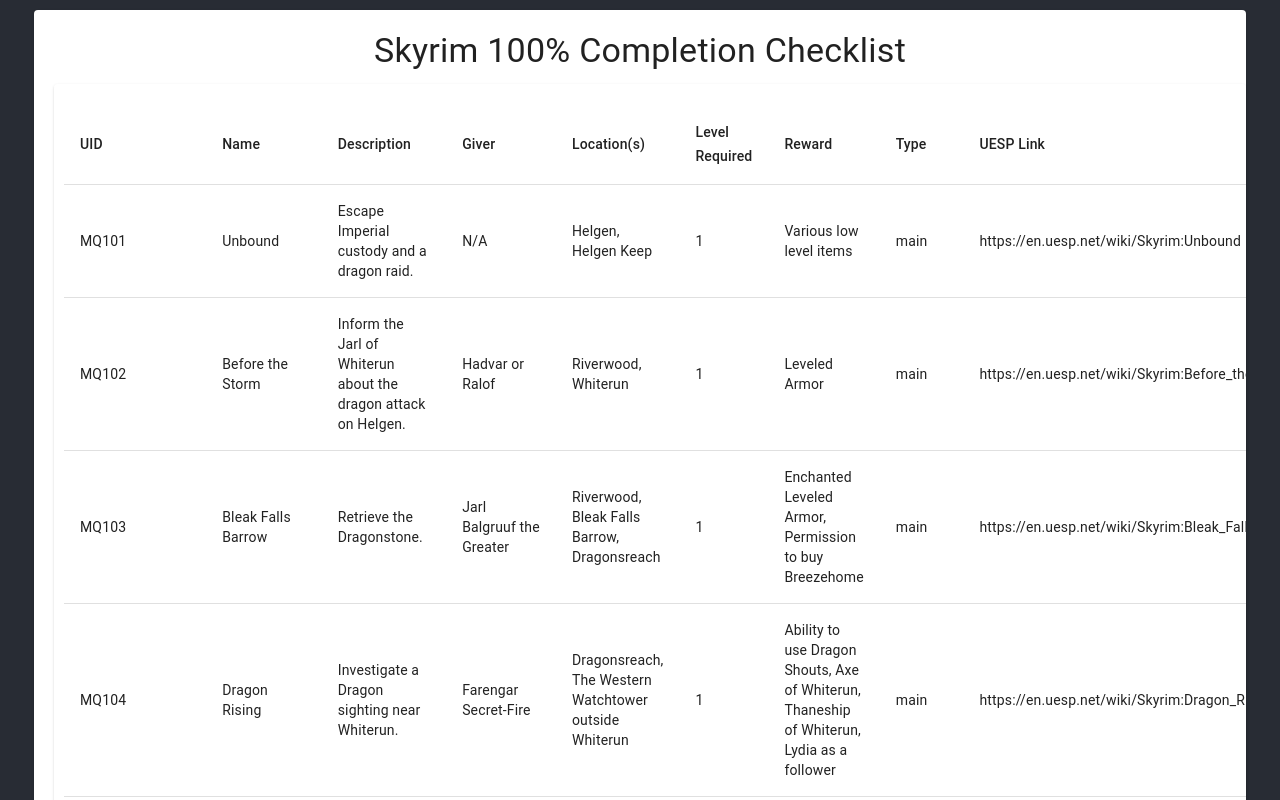
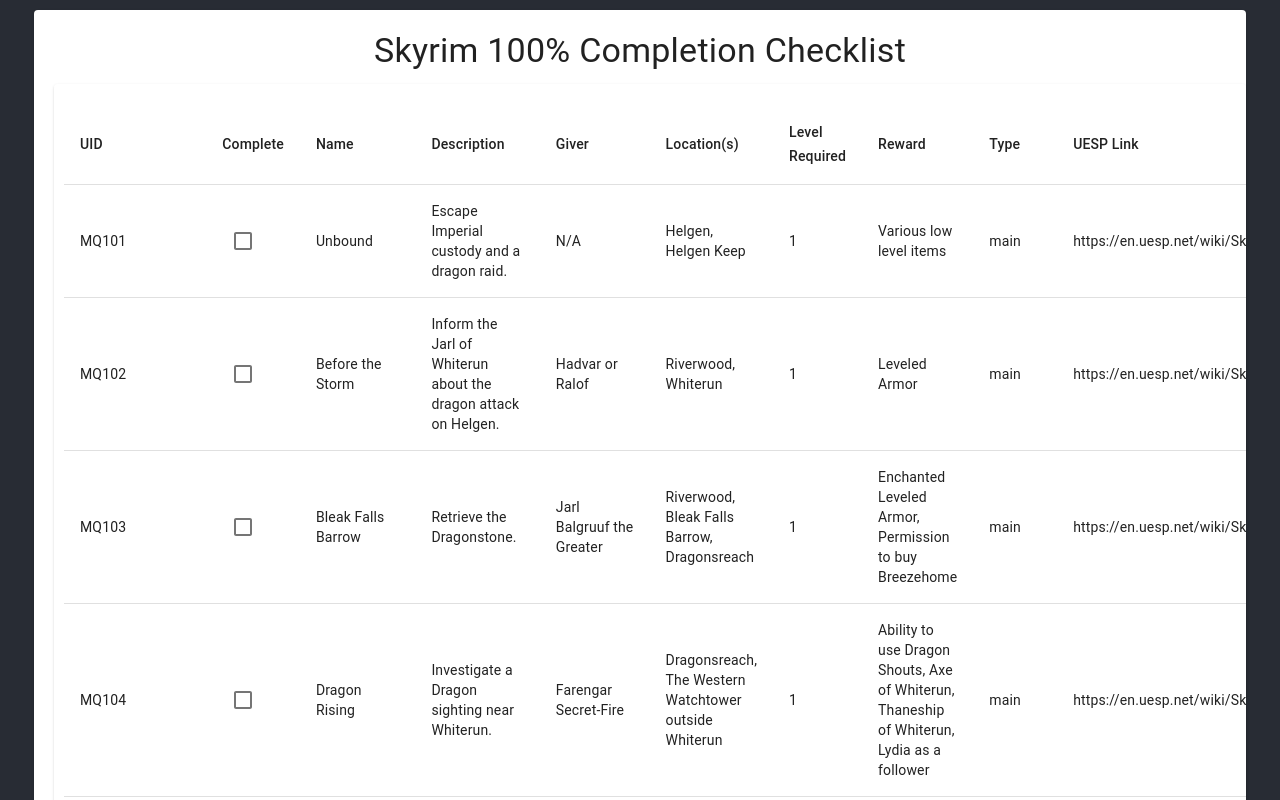
Before and after one commit to px3l/skyrim-quests, a React (Create React App) app: page / in a window 1280 px wide. Shown: the top 800 px of the page. Built offline with nearby package versions, Linux system fonts and the light colour scheme.

Commit message:
small edit

```diff
--- a/src/Components/App/App.js
+++ b/src/Components/App/App.js
@@ -14,6 +14,7 @@
         <Typography variant="h4" component="h1" gutterBottom>
           Skyrim 100% Completion Checklist
         </Typography>
+
         <QuestTable
           data = { tableData.mainQuest }
         />
--- a/src/Components/QuestTable.js
+++ b/src/Components/QuestTable.js
@@ -7,17 +7,19 @@
 import TableHead from '@material-ui/core/TableHead';
 import TableRow from '@material-ui/core/TableRow';
 import Paper from '@material-ui/core/Paper';
+import Checkbox from '@material-ui/core/Checkbox';
 
 const TableComponent = ({
   data,
 }) => {
   return (
     <TableContainer component={Paper}>
-      <Table aria-label="simple table">
+      <Table aria-label="quest table">
 
         <TableHead>
           <TableRow>
             <TableCell>UID</TableCell>
+            <TableCell>Complete</TableCell>
             <TableCell>Name</TableCell>
             <TableCell>Description</TableCell>
             <TableCell>Giver</TableCell>
@@ -33,6 +35,7 @@
           {data.map( (row, i) => (
             <TableRow key={ i }>
               <TableCell>{row.ID}</TableCell>
+              <TableCell><Checkbox /></TableCell>
               <TableCell>{row.name}</TableCell>
               <TableCell>{row.description}</TableCell>
               <TableCell>{row.giver}</TableCell>
@@ -45,7 +48,6 @@
           ))}
         </TableBody>
 
-
       </Table>
     </TableContainer>
   );
```
